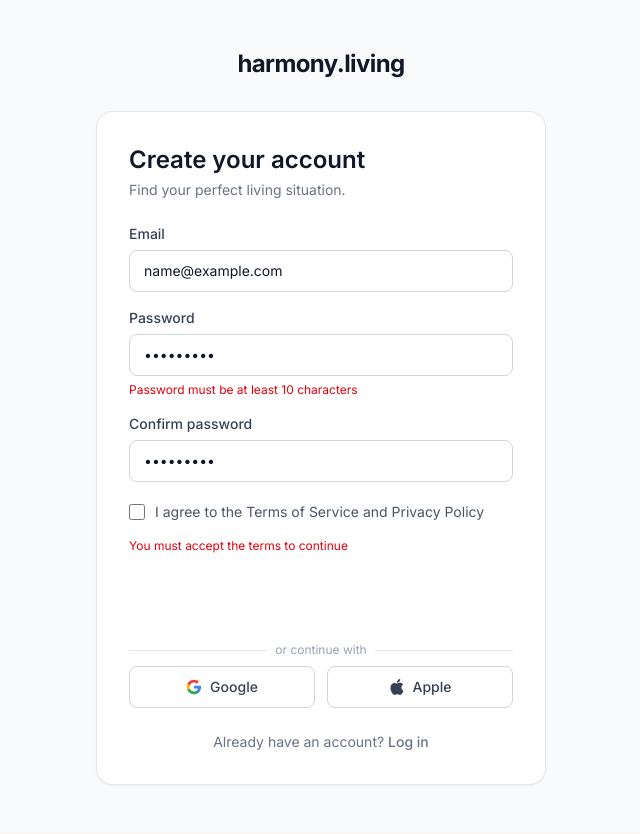
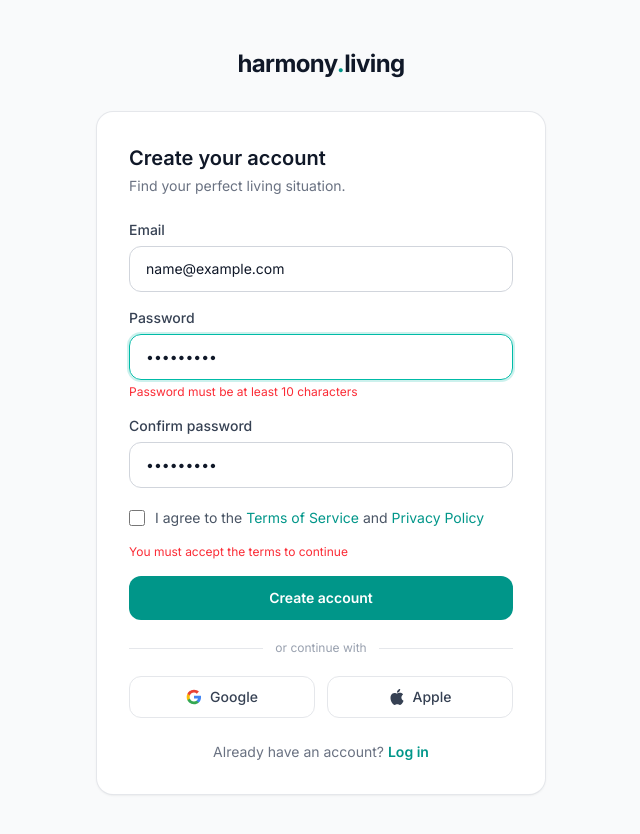
Before and after one commit to saaqibf/harmony-living, a Next.js app: page /signup in a window 1280 px wide. Both pictures are taken after typing "name@example.com", "Sample123", "Sample123" into the empty fields and a click on the button "Create account". Shown: the top 834 px of the page, without its empty margins (319-959 px from the left). Built offline with nearby package versions, Linux system fonts and the light colour scheme.

Commit message:
fix auth pages: visible teal buttons, remove duplicate layout wrappers

```diff
--- a/src/app/(auth)/forgot-password/page.tsx
+++ b/src/app/(auth)/forgot-password/page.tsx
@@ -11,7 +11,7 @@
         Password reset is coming soon. In the meantime, contact{' '}
         <a
           href="mailto:support@harmonyliving.app"
-          className="text-[--color-primary] hover:underline"
+          className="text-teal-600 hover:underline"
         >
           support@harmonyliving.app
         </a>{' '}
--- a/src/app/(auth)/layout.tsx
+++ b/src/app/(auth)/layout.tsx
@@ -13,7 +13,7 @@
         <div className="mb-8 text-center">
           <Link href="/" className="inline-flex items-center gap-2">
             <span className="text-2xl font-bold text-gray-900 tracking-tight">
-              harmony<span className="text-[--color-primary]">.</span>living
+              harmony<span className="text-teal-600">.</span>living
             </span>
           </Link>
         </div>
--- a/src/app/(auth)/login/page.tsx
+++ b/src/app/(auth)/login/page.tsx
@@ -8,8 +8,8 @@
 import { signInSchema, type SignInInput } from '@/lib/auth/schemas';
 
 const BANNER_MESSAGES: Record<string, string> = {
-  confirmed: 'Your email is confirmed. Log in below.',
-  logout: 'You have been logged out.',
+  confirmed: 'Your email is confirmed — log in below.',
+  logout: "You've been logged out.",
 };
 
 function LoginForm() {
@@ -20,33 +20,21 @@
     : searchParams.get('logout') === '1'
     ? BANNER_MESSAGES.logout
     : null;
-
-  // `from` is set by the proxy when it redirects an unauthenticated user to /login.
-  // After a successful login we bounce back to that route.
   const from = searchParams.get('from');
-
   const [serverError, setServerError] = useState<string | null>(null);
 
-  const {
-    register,
-    handleSubmit,
-    getValues,
-    formState: { errors, isSubmitting },
-  } = useForm<SignInInput>({
+  const { register, handleSubmit, getValues, formState: { errors, isSubmitting } } = useForm<SignInInput>({
     resolver: zodResolver(signInSchema),
   });
 
   async function onSubmit(data: SignInInput) {
     setServerError(null);
-
     const res = await fetch('/api/auth/login', {
       method: 'POST',
       headers: { 'Content-Type': 'application/json' },
       body: JSON.stringify(data),
     });
-
     const json = (await res.json()) as { ok: boolean; error?: { code: string; message: string } };
-
     if (!json.ok) {
       if (json.error?.code === 'USER_NOT_CONFIRMED') {
         router.push(`/confirm?email=${encodeURIComponent(getValues('email'))}`);
@@ -55,32 +43,31 @@
       const msgMap: Record<string, string> = {
         INVALID_CREDENTIALS: 'Incorrect email or password.',
         USER_NOT_FOUND: 'No account found with this email.',
-        TOO_MANY_ATTEMPTS: 'Too many attempts. Please wait a moment and try again.',
+        TOO_MANY_ATTEMPTS: 'Too many attempts. Please wait a moment.',
       };
       setServerError(msgMap[json.error?.code ?? ''] ?? json.error?.message ?? 'Something went wrong.');
       return;
     }
-
     router.push(from ?? '/dashboard');
   }
 
   return (
-    <div className="rounded-2xl bg-white p-8 shadow-sm ring-1 ring-gray-200">
-      <h1 className="mb-1 text-2xl font-semibold text-gray-900">Welcome back</h1>
+    <div className="rounded-2xl bg-white px-8 py-8 shadow-sm ring-1 ring-gray-200">
+      <h1 className="mb-1 text-xl font-semibold text-gray-900">Welcome back</h1>
       <p className="mb-6 text-sm text-gray-500">Log in to your account.</p>
 
-      <form onSubmit={handleSubmit(onSubmit)} noValidate className="space-y-4">
       {banner && (
-          <div className="rounded-lg bg-green-50 px-4 py-3 text-sm text-green-700 ring-1 ring-green-200">
+        <div className="mb-4 rounded-xl bg-green-50 px-4 py-3 text-sm text-green-700 ring-1 ring-green-200">
           {banner}
         </div>
       )}
       {serverError && (
-          <div className="rounded-lg bg-red-50 px-4 py-3 text-sm text-red-700 ring-1 ring-red-200">
+        <div className="mb-4 rounded-xl bg-red-50 px-4 py-3 text-sm text-red-600 ring-1 ring-red-200">
           {serverError}
         </div>
       )}
 
+      <form onSubmit={handleSubmit(onSubmit)} noValidate className="space-y-4">
         <div>
           <label htmlFor="email" className="mb-1.5 block text-sm font-medium text-gray-700">
             Email
@@ -90,75 +77,61 @@
             type="email"
             autoComplete="email"
             {...register('email')}
-            className="block w-full rounded-lg border border-gray-300 px-3.5 py-2.5 text-sm text-gray-900 placeholder-gray-400 focus:border-[--color-primary] focus:outline-none focus:ring-2 focus:ring-[--color-primary]/20"
             placeholder="you@example.com"
+            className="block w-full rounded-xl border border-gray-300 px-4 py-3 text-sm text-gray-900 placeholder-gray-400 outline-none transition focus:border-teal-500 focus:ring-2 focus:ring-teal-500/20"
           />
-          {errors.email && (
-            <p className="mt-1.5 text-xs text-red-600">{errors.email.message}</p>
-          )}
+          {errors.email && <p className="mt-1 text-xs text-red-500">{errors.email.message}</p>}
         </div>
 
         <div>
           <div className="mb-1.5 flex items-center justify-between">
-            <label htmlFor="password" className="text-sm font-medium text-gray-700">
-              Password
-            </label>
-            <Link href="/forgot-password" className="text-xs text-[--color-primary] hover:underline">
-              Forgot password?
-            </Link>
+            <label htmlFor="password" className="text-sm font-medium text-gray-700">Password</label>
+            <Link href="/forgot-password" className="text-xs text-teal-600 hover:underline">Forgot password?</Link>
           </div>
           <input
             id="password"
             type="password"
             autoComplete="current-password"
             {...register('password')}
-            className="block w-full rounded-lg border border-gray-300 px-3.5 py-2.5 text-sm text-gray-900 placeholder-gray-400 focus:border-[--color-primary] focus:outline-none focus:ring-2 focus:ring-[--color-primary]/20"
+            placeholder="Your password"
+            className="block w-full rounded-xl border border-gray-300 px-4 py-3 text-sm text-gray-900 placeholder-gray-400 outline-none transition focus:border-teal-500 focus:ring-2 focus:ring-teal-500/20"
           />
-          {errors.password && (
-            <p className="mt-1.5 text-xs text-red-600">{errors.password.message}</p>
-          )}
+          {errors.password && <p className="mt-1 text-xs text-red-500">{errors.password.message}</p>}
         </div>
 
         <button
           type="submit"
           disabled={isSubmitting}
-          className="mt-2 w-full rounded-lg bg-[--color-primary] px-4 py-2.5 text-sm font-semibold text-white transition hover:bg-[--color-primary-dark] focus:outline-none focus:ring-2 focus:ring-[--color-primary]/40 disabled:opacity-60"
+          className="w-full rounded-xl bg-teal-600 py-3 text-sm font-semibold text-white transition hover:bg-teal-700 active:scale-95 disabled:opacity-60"
         >
           {isSubmitting ? 'Logging in…' : 'Log in'}
         </button>
+      </form>
 
-        <div className="relative my-2">
-          <div className="absolute inset-0 flex items-center">
-            <span className="w-full border-t border-gray-200" />
-          </div>
-          <div className="relative flex justify-center text-xs">
-            <span className="bg-white px-2 text-gray-400">or continue with</span>
-          </div>
+      <div className="my-5 flex items-center gap-3">
+        <span className="h-px flex-1 bg-gray-200" />
+        <span className="text-xs text-gray-400">or continue with</span>
+        <span className="h-px flex-1 bg-gray-200" />
       </div>
 
       <div className="grid grid-cols-2 gap-3">
         <a
           href="/api/auth/oauth-start?provider=Google"
-            className="flex items-center justify-center gap-2 rounded-lg border border-gray-300 px-3 py-2.5 text-sm font-medium text-gray-700 transition hover:bg-gray-50"
+          className="flex items-center justify-center gap-2 rounded-xl border border-gray-200 px-3 py-2.5 text-sm font-medium text-gray-700 transition hover:bg-gray-50 active:scale-95"
         >
-            <GoogleIcon />
-            Google
+          <GoogleIcon /> Google
         </a>
         <a
           href="/api/auth/oauth-start?provider=Apple"
-            className="flex items-center justify-center gap-2 rounded-lg border border-gray-300 px-3 py-2.5 text-sm font-medium text-gray-700 transition hover:bg-gray-50"
+          className="flex items-center justify-center gap-2 rounded-xl border border-gray-200 px-3 py-2.5 text-sm font-medium text-gray-700 transition hover:bg-gray-50 active:scale-95"
         >
-            <AppleIcon />
-            Apple
+          <AppleIcon /> Apple
         </a>
       </div>
-      </form>
 
       <p className="mt-6 text-center text-sm text-gray-500">
         Don&apos;t have an account?{' '}
-        <Link href="/signup" className="font-medium text-[--color-primary] hover:underline">
-          Sign up
-        </Link>
+        <Link href="/signup" className="font-semibold text-teal-600 hover:underline">Sign up</Link>
       </p>
     </div>
   );
@@ -175,10 +148,10 @@
 function GoogleIcon() {
   return (
     <svg viewBox="0 0 24 24" className="h-4 w-4" aria-hidden>
-      <path d="M22.56 12.25c0-.78-.07-1.53-.2-2.25H12v4.26h5.92c-.26 1.37-1.04 2.53-2.21 3.31v2.77h3.57c2.08-1.92 3.28-4.74 3.28-8.09z" fill="#4285F4" />
-      <path d="M12 23c2.97 0 5.46-.98 7.28-2.66l-3.57-2.77c-.98.66-2.23 1.06-3.71 1.06-2.86 0-5.29-1.93-6.16-4.53H2.18v2.84C3.99 20.53 7.7 23 12 23z" fill="#34A853" />
-      <path d="M5.84 14.09c-.22-.66-.35-1.36-.35-2.09s.13-1.43.35-2.09V7.07H2.18C1.43 8.55 1 10.22 1 12s.43 3.45 1.18 4.93l2.85-2.22.81-.62z" fill="#FBBC05" />
-      <path d="M12 5.38c1.62 0 3.06.56 4.21 1.64l3.15-3.15C17.45 2.09 14.97 1 12 1 7.7 1 3.99 3.47 2.18 7.07l3.66 2.84c.87-2.6 3.3-4.53 6.16-4.53z" fill="#EA4335" />
+      <path d="M22.56 12.25c0-.78-.07-1.53-.2-2.25H12v4.26h5.92c-.26 1.37-1.04 2.53-2.21 3.31v2.77h3.57c2.08-1.92 3.28-4.74 3.28-8.09z" fill="#4285F4"/>
+      <path d="M12 23c2.97 0 5.46-.98 7.28-2.66l-3.57-2.77c-.98.66-2.23 1.06-3.71 1.06-2.86 0-5.29-1.93-6.16-4.53H2.18v2.84C3.99 20.53 7.7 23 12 23z" fill="#34A853"/>
+      <path d="M5.84 14.09c-.22-.66-.35-1.36-.35-2.09s.13-1.43.35-2.09V7.07H2.18C1.43 8.55 1 10.22 1 12s.43 3.45 1.18 4.93l2.85-2.22.81-.62z" fill="#FBBC05"/>
+      <path d="M12 5.38c1.62 0 3.06.56 4.21 1.64l3.15-3.15C17.45 2.09 14.97 1 12 1 7.7 1 3.99 3.47 2.18 7.07l3.66 2.84c.87-2.6 3.3-4.53 6.16-4.53z" fill="#EA4335"/>
     </svg>
   );
 }
@@ -186,8 +159,8 @@
 function AppleIcon() {
   return (
     <svg viewBox="0 0 24 24" className="h-4 w-4 fill-current" aria-hidden>
-      <path d="M12.152 6.896c-.948 0-2.415-1.078-3.96-1.04-2.04.027-3.91 1.183-4.961 3.014-2.117 3.675-.54 9.103 1.519 12.09 1.013 1.454 2.208 3.09 3.792 3.039 1.52-.065 2.09-.987 3.935-.987 1.831 0 2.35.987 3.96.948 1.637-.026 2.676-1.48 3.676-2.948 1.156-1.688 1.636-3.325 1.662-3.415-.039-.013-3.182-1.221-3.22-4.857-.026-3.04 2.48-4.494 2.597-4.559-1.429-2.09-3.623-2.324-4.39-2.376-2-.156-3.675 1.09-4.61 1.09z" />
-      <path d="M15.53 3.83c.843-1.012 1.4-2.427 1.245-3.83-1.207.052-2.662.805-3.532 1.818-.78.896-1.454 2.338-1.273 3.714 1.338.104 2.715-.688 3.559-1.701z" />
+      <path d="M12.152 6.896c-.948 0-2.415-1.078-3.96-1.04-2.04.027-3.91 1.183-4.961 3.014-2.117 3.675-.54 9.103 1.519 12.09 1.013 1.454 2.208 3.09 3.792 3.039 1.52-.065 2.09-.987 3.935-.987 1.831 0 2.35.987 3.96.948 1.637-.026 2.676-1.48 3.676-2.948 1.156-1.688 1.636-3.325 1.662-3.415-.039-.013-3.182-1.221-3.22-4.857-.026-3.04 2.48-4.494 2.597-4.559-1.429-2.09-3.623-2.324-4.39-2.376-2-.156-3.675 1.09-4.61 1.09z"/>
+      <path d="M15.53 3.83c.843-1.012 1.4-2.427 1.245-3.83-1.207.052-2.662.805-3.532 1.818-.78.896-1.454 2.338-1.273 3.714 1.338.104 2.715-.688 3.559-1.701z"/>
     </svg>
   );
 }
--- a/src/app/(auth)/signup/page.tsx
+++ b/src/app/(auth)/signup/page.tsx
@@ -42,24 +42,21 @@
       return;
     }
 
-    // Redirect to confirm page with the email pre-filled.
     router.push(`/confirm?email=${encodeURIComponent(data.email)}`);
   }
 
   return (
-    <div className="rounded-2xl bg-white p-8 shadow-sm ring-1 ring-gray-200">
-      <h1 className="mb-1 text-2xl font-semibold text-gray-900">Create your account</h1>
-      <p className="mb-6 text-sm text-gray-500">
-        Find your perfect living situation.
-      </p>
+    <div className="rounded-2xl bg-white px-8 py-8 shadow-sm ring-1 ring-gray-200">
+      <h1 className="mb-1 text-xl font-semibold text-gray-900">Create your account</h1>
+      <p className="mb-6 text-sm text-gray-500">Find your perfect living situation.</p>
 
-      <form onSubmit={handleSubmit(onSubmit)} noValidate className="space-y-4">
       {serverError && (
-          <div className="rounded-lg bg-red-50 px-4 py-3 text-sm text-red-700 ring-1 ring-red-200">
+        <div className="mb-4 rounded-xl bg-red-50 px-4 py-3 text-sm text-red-600 ring-1 ring-red-200">
           {serverError}
         </div>
       )}
 
+      <form onSubmit={handleSubmit(onSubmit)} noValidate className="space-y-4">
         <div>
           <label htmlFor="email" className="mb-1.5 block text-sm font-medium text-gray-700">
             Email
@@ -69,12 +66,10 @@
             type="email"
             autoComplete="email"
             {...register('email')}
-            className="block w-full rounded-lg border border-gray-300 px-3.5 py-2.5 text-sm text-gray-900 placeholder-gray-400 focus:border-[--color-primary] focus:outline-none focus:ring-2 focus:ring-[--color-primary]/20"
             placeholder="you@example.com"
+            className="block w-full rounded-xl border border-gray-300 px-4 py-3 text-sm text-gray-900 placeholder-gray-400 outline-none transition focus:border-teal-500 focus:ring-2 focus:ring-teal-500/20"
           />
-          {errors.email && (
-            <p className="mt-1.5 text-xs text-red-600">{errors.email.message}</p>
-          )}
+          {errors.email && <p className="mt-1 text-xs text-red-500">{errors.email.message}</p>}
         </div>
 
         <div>
@@ -86,12 +81,10 @@
             type="password"
             autoComplete="new-password"
             {...register('password')}
-            className="block w-full rounded-lg border border-gray-300 px-3.5 py-2.5 text-sm text-gray-900 placeholder-gray-400 focus:border-[--color-primary] focus:outline-none focus:ring-2 focus:ring-[--color-primary]/20"
             placeholder="At least 10 characters"
+            className="block w-full rounded-xl border border-gray-300 px-4 py-3 text-sm text-gray-900 placeholder-gray-400 outline-none transition focus:border-teal-500 focus:ring-2 focus:ring-teal-500/20"
           />
-          {errors.password && (
-            <p className="mt-1.5 text-xs text-red-600">{errors.password.message}</p>
-          )}
+          {errors.password && <p className="mt-1 text-xs text-red-500">{errors.password.message}</p>}
         </div>
 
         <div>
@@ -103,12 +96,10 @@
             type="password"
             autoComplete="new-password"
             {...register('confirmPassword')}
-            className="block w-full rounded-lg border border-gray-300 px-3.5 py-2.5 text-sm text-gray-900 placeholder-gray-400 focus:border-[--color-primary] focus:outline-none focus:ring-2 focus:ring-[--color-primary]/20"
             placeholder="Repeat your password"
+            className="block w-full rounded-xl border border-gray-300 px-4 py-3 text-sm text-gray-900 placeholder-gray-400 outline-none transition focus:border-teal-500 focus:ring-2 focus:ring-teal-500/20"
           />
-          {errors.confirmPassword && (
-            <p className="mt-1.5 text-xs text-red-600">{errors.confirmPassword.message}</p>
-          )}
+          {errors.confirmPassword && <p className="mt-1 text-xs text-red-500">{errors.confirmPassword.message}</p>}
         </div>
 
         <div className="flex items-start gap-2.5 pt-1">
@@ -116,63 +107,54 @@
             id="terms"
             type="checkbox"
             {...register('terms')}
-            className="mt-0.5 h-4 w-4 shrink-0 rounded border-gray-300 text-[--color-primary] focus:ring-[--color-primary]"
+            className="mt-0.5 h-4 w-4 shrink-0 rounded border-gray-300 accent-teal-600"
           />
           <label htmlFor="terms" className="text-sm text-gray-600">
             I agree to the{' '}
-            <Link href="/terms" className="text-[--color-primary] underline-offset-2 hover:underline">
+            <Link href="/terms" className="text-teal-600 underline-offset-2 hover:underline">
               Terms of Service
             </Link>{' '}
             and{' '}
-            <Link href="/privacy" className="text-[--color-primary] underline-offset-2 hover:underline">
+            <Link href="/privacy" className="text-teal-600 underline-offset-2 hover:underline">
               Privacy Policy
             </Link>
           </label>
         </div>
-        {errors.terms && (
-          <p className="text-xs text-red-600">{errors.terms.message}</p>
-        )}
+        {errors.terms && <p className="text-xs text-red-500">{errors.terms.message}</p>}
 
         <button
           type="submit"
           disabled={isSubmitting}
-          className="mt-2 w-full rounded-lg bg-[--color-primary] px-4 py-2.5 text-sm font-semibold text-white transition hover:bg-[--color-primary-dark] focus:outline-none focus:ring-2 focus:ring-[--color-primary]/40 disabled:opacity-60"
+          className="w-full rounded-xl bg-teal-600 py-3 text-sm font-semibold text-white transition hover:bg-teal-700 active:scale-95 disabled:opacity-60"
         >
           {isSubmitting ? 'Creating account…' : 'Create account'}
         </button>
+      </form>
 
-        <div className="relative my-2">
-          <div className="absolute inset-0 flex items-center">
-            <span className="w-full border-t border-gray-200" />
-          </div>
-          <div className="relative flex justify-center text-xs">
-            <span className="bg-white px-2 text-gray-400">or continue with</span>
-          </div>
+      <div className="my-5 flex items-center gap-3">
+        <span className="h-px flex-1 bg-gray-200" />
+        <span className="text-xs text-gray-400">or continue with</span>
+        <span className="h-px flex-1 bg-gray-200" />
       </div>
 
       <div className="grid grid-cols-2 gap-3">
         <a
           href="/api/auth/oauth-start?provider=Google"
-            className="flex items-center justify-center gap-2 rounded-lg border border-gray-300 px-3 py-2.5 text-sm font-medium text-gray-700 transition hover:bg-gray-50"
+          className="flex items-center justify-center gap-2 rounded-xl border border-gray-200 px-3 py-2.5 text-sm font-medium text-gray-700 transition hover:bg-gray-50 active:scale-95"
         >
-            <GoogleIcon />
-            Google
+          <GoogleIcon /> Google
         </a>
         <a
           href="/api/auth/oauth-start?provider=Apple"
-            className="flex items-center justify-center gap-2 rounded-lg border border-gray-300 px-3 py-2.5 text-sm font-medium text-gray-700 transition hover:bg-gray-50"
+          className="flex items-center justify-center gap-2 rounded-xl border border-gray-200 px-3 py-2.5 text-sm font-medium text-gray-700 transition hover:bg-gray-50 active:scale-95"
         >
-            <AppleIcon />
-            Apple
+          <AppleIcon /> Apple
         </a>
       </div>
-      </form>
 
       <p className="mt-6 text-center text-sm text-gray-500">
         Already have an account?{' '}
-        <Link href="/login" className="font-medium text-[--color-primary] hover:underline">
-          Log in
-        </Link>
+        <Link href="/login" className="font-semibold text-teal-600 hover:underline">Log in</Link>
       </p>
     </div>
   );
```
Also changed, not shown: src/app/(auth)/confirm/page.tsx (+4 -4 lines). Lines whose indentation alone changed are shown as unchanged.
